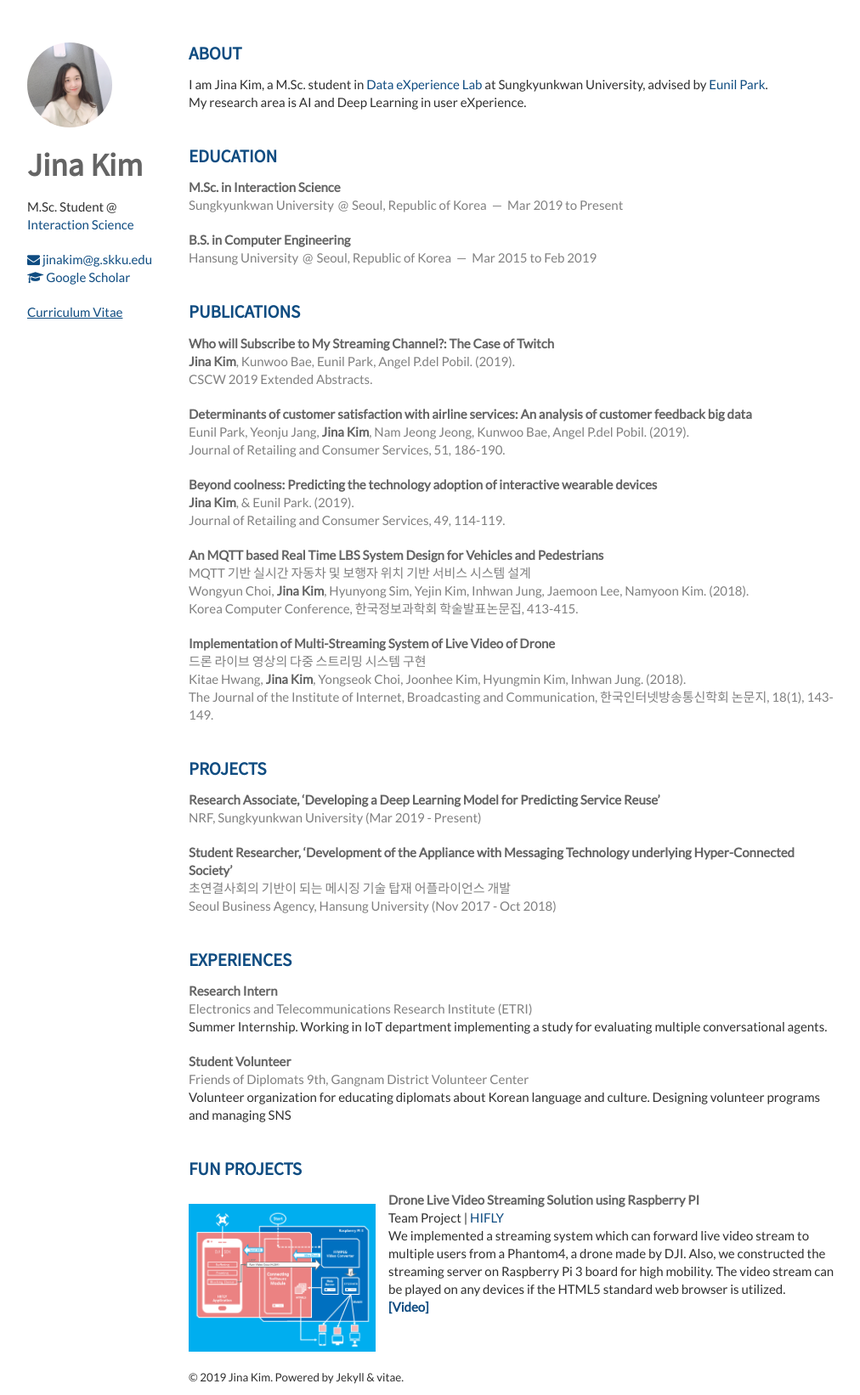
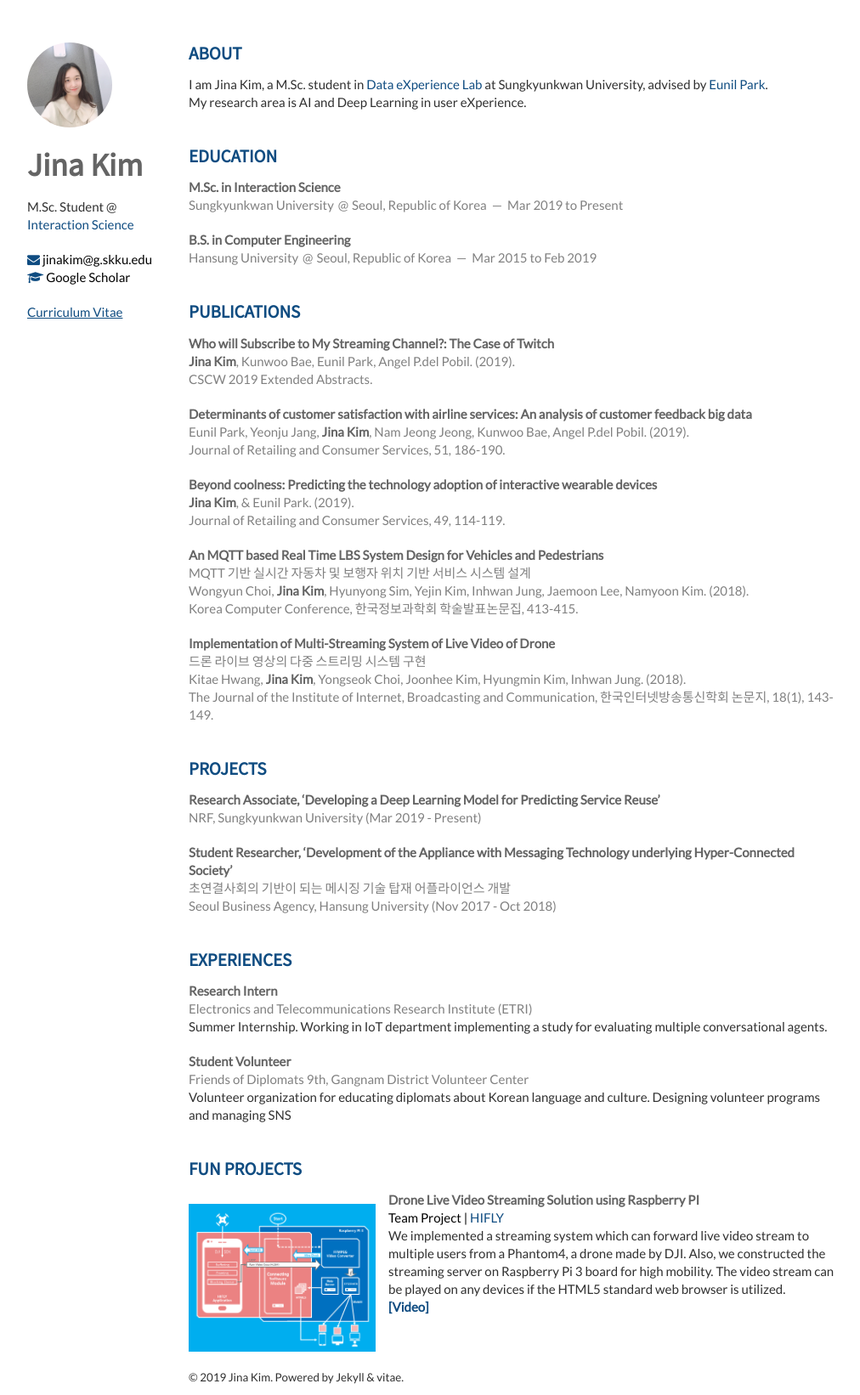
Before and after one commit to Jina-Kim/Jina-Kim.github.io, a Jekyll site: the page built from index.html, in a window 1280 px wide. Shown: the whole page at 85% size, without its empty margins (138-1150 px from the left). Built offline with Jekyll 4.4.1, drawn with Linux system fonts in a browser that asks for light colours; nearby versions of some CDN libraries; the list of posts is cut into pages by our own code.

Commit message:
update css

```diff
--- a/_layouts/layout.html
+++ b/_layouts/layout.html
@@ -34,8 +34,8 @@
         </p>
 
         <p>
-            <a href="{{ site.email_full }}"><i class="fa fa-envelope"></i> {{ site.email }} </a><br/>
-            <a href="{{ site.google_scholar }}"><i class="fa fa-graduation-cap"></i> Google Scholar </a>
+            <a href="{{ site.email_full }}"><i class="fa fa-envelope"></i> <span> {{ site.email }} </span></a><br/>
+            <a href="{{ site.google_scholar }}"><i class="fa fa-graduation-cap"></i> <span> Google Scholar </span></a>
             <!--<a href="https://twitter.com/{{ site.twitter }}"><i class="fa fa-twitter"></i> Twitter</a>-->
         </p>
 
--- a/static/css/layout.css
+++ b/static/css/layout.css
@@ -27,6 +27,10 @@
 
 a:hover, a:focus {
     color: #F58282;
+}
+
+span {
+    color: #000000;
 }
 
 p, address {
```
